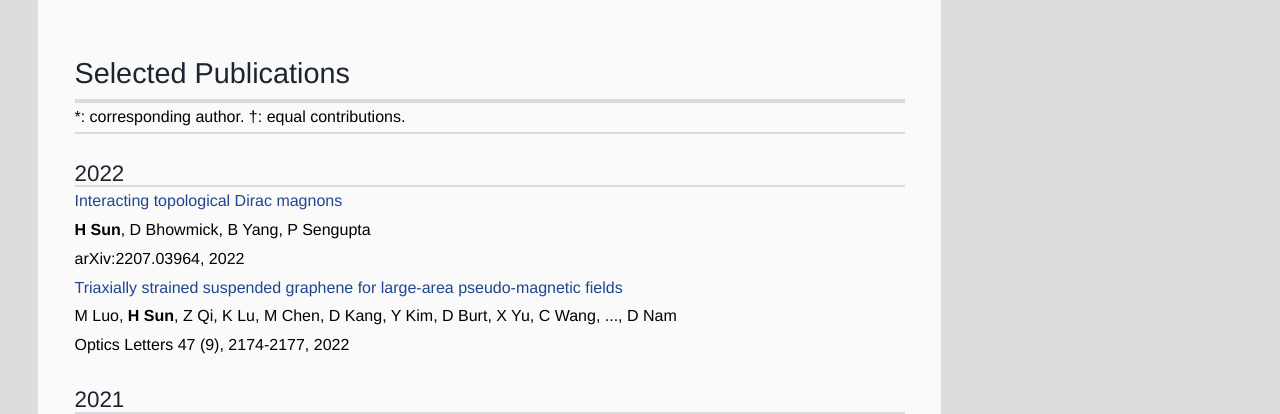
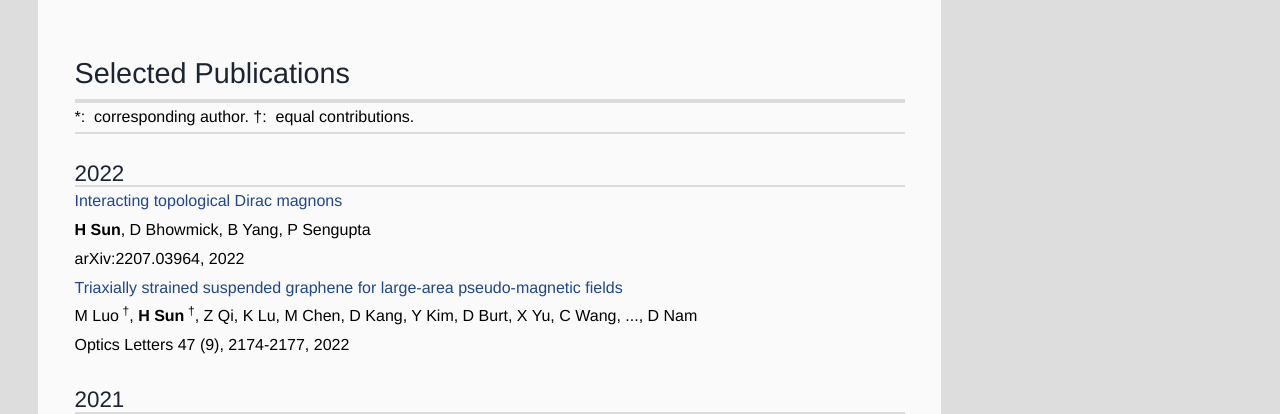
Before and after one commit to sunohao/sunhao_physics, a Jekyll site: the page built from publications/index.html, in a window 1280 px wide. Shown: the part 300-714 px from the top of the page. Built offline with Jekyll 4.4.1, drawn with Linux system fonts in a browser that asks for light colours; nearby versions of some CDN libraries; some web fonts are replaced.

Commit message:
Update index.html

```diff
--- a/publications/index.html
+++ b/publications/index.html
@@ -6,10 +6,10 @@ title: Publications
 <h2>Selected Publications</h2>
 <hr>
 <td>
-    *:&nbsp;corresponding author.
+    *:&nbsp; corresponding author.
 </td>
 <td>
-    &dagger;:&nbsp;equal contributions.
+    &dagger;:&nbsp; equal contributions.
 </td>
 <hr>
 <h3>2022</h3>
@@ -25,7 +25,7 @@ title: Publications
 <td class="gsc_a_t">
     <a href="https://doi.org/10.1364/OL.455569">
         Triaxially strained suspended graphene for large-area pseudo-magnetic fields</a>
-        <div class="gs_gray">M Luo, <b>H Sun</b>, Z Qi, K Lu, M Chen, D Kang, Y Kim, D Burt, X Yu, C Wang, ..., D Nam </div>
+        <div class="gs_gray">M Luo<sup>&dagger;</sup>, <b>H Sun</b><sup>&dagger;</sup>, Z Qi, K Lu, M Chen, D Kang, Y Kim, D Burt, X Yu, C Wang, ..., D Nam </div>
         <div class="gs_gray">Optics Letters 47 (9), 2174-2177<span class="gs_oph">, 2022</span></div>
 </td>
 
```
